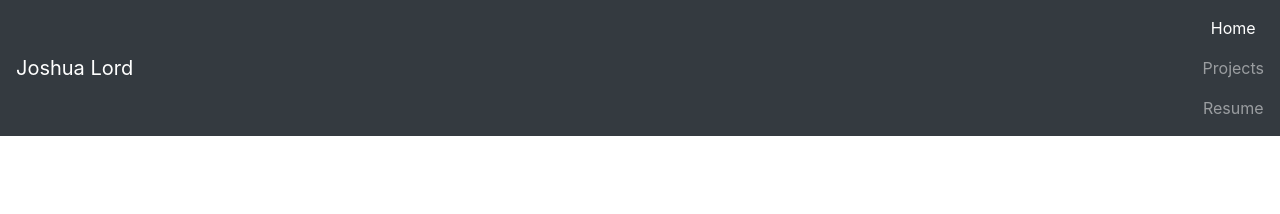
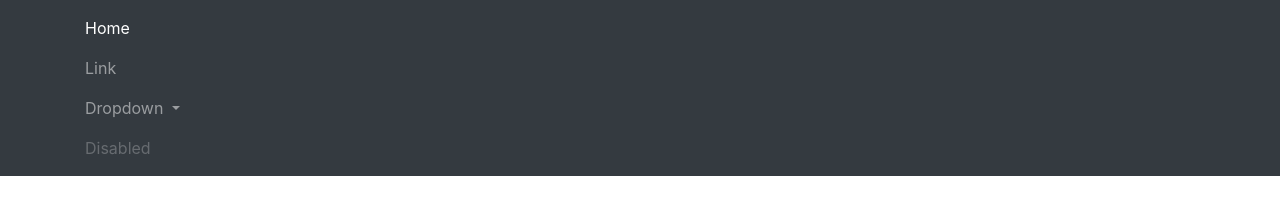
Before and after one commit to JoshuaLord/PersonalWebsite, a plain HTML site: page dev/index.html in a window 1280 px wide. Drawn offline with nearby package versions, Linux system fonts and the light colour scheme.

Commit message:
Update to navbar

```diff
--- a/dev/nav.html
+++ b/dev/nav.html
@@ -1,11 +1,26 @@
-<link rel="stylesheet" href="https://stackpath.bootstrapcdn.com/bootstrap/4.3.1/css/bootstrap.min.css" integrity="sha384-ggOyR0iXCbMQv3Xipma34MD+dH/1fQ784/j6cY/iJTQUOhcWr7x9JvoRxT2MZw1T" crossorigin="anonymous">
-
-<nav class="navbar stick-top navbar-dark bg-dark">
-    <a class="navbar-brand" href="#">Joshua Lord</a>
-
-    <div class="navbar-nav" style="text-align: center">
-        <a class="nav-item nav-link active" href="index.html">Home</a>
-        <a class="nav-item nav-link" href="projects.html">Projects</a>
-        <a class="nav-item nav-link" href="resume.html">Resume</a>
+<nav class="navbar fixed-top navbar-dark bg-dark">
+    <div class="container">
+        <ul class="navbar-nav mr-auto">
+            <li class="nav-item active">
+              <a class="nav-link" href="#">Home <span class="sr-only">(current)</span></a>
+            </li>
+            <li class="nav-item">
+              <a class="nav-link" href="#">Link</a>
+            </li>
+            <li class="nav-item dropdown">
+              <a class="nav-link dropdown-toggle" href="#" id="navbarDropdown" role="button" data-toggle="dropdown" aria-haspopup="true" aria-expanded="false">
+                Dropdown
+              </a>
+              <div class="dropdown-menu" aria-labelledby="navbarDropdown">
+                <a class="dropdown-item" href="#">Action</a>
+                <a class="dropdown-item" href="#">Another action</a>
+                <div class="dropdown-divider"></div>
+                <a class="dropdown-item" href="#">Something else here</a>
+              </div>
+            </li>
+            <li class="nav-item">
+              <a class="nav-link disabled" href="#">Disabled</a>
+            </li>
+          </ul>
     </div>
 </nav>
```
